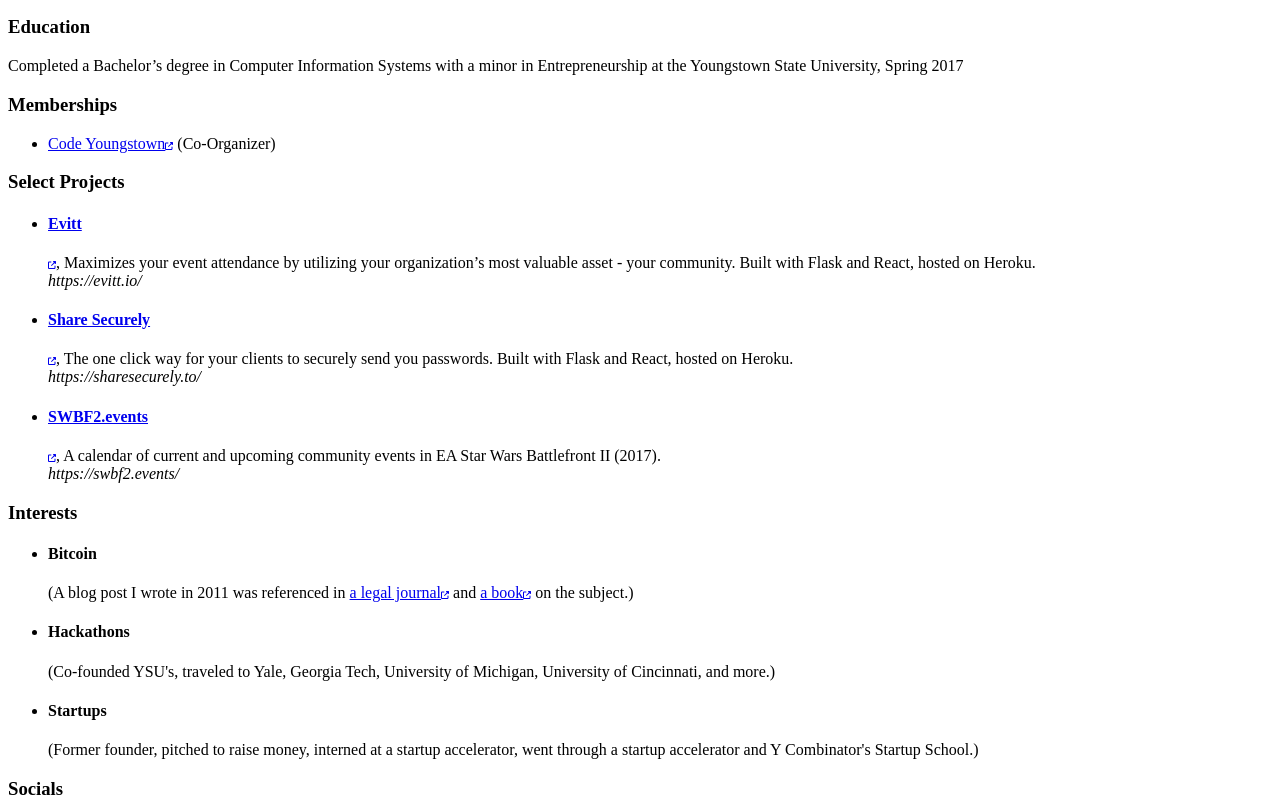
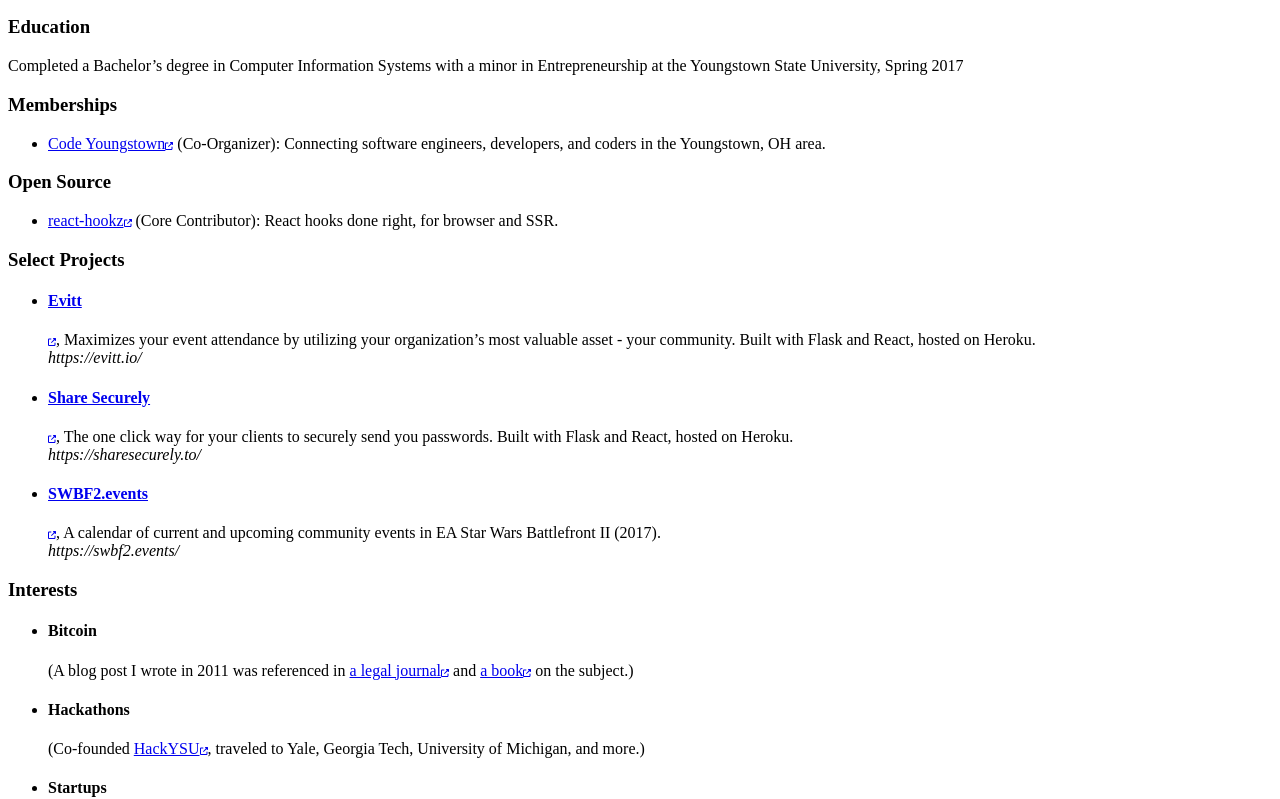
Before and after one commit to JoeDuncko/JoeDuncko.com, a Next.js app: page /resume in a window 1280 px wide. Shown: the part 1643-2442 px from the top of the page. Built offline with nearby package versions, Linux system fonts and the light colour scheme.

Commit message:
Add Open Source contributions

```diff
--- a/components/Memberships.tsx
+++ b/components/Memberships.tsx
@@ -14,7 +14,7 @@ export function Memberships() {
             >
               {membership.name}
             </ExternalLink>{" "}
-            ({membership.position})
+            ({membership.position}): {membership.description}
           </li>
         ))}
       </ul>
--- /dev/null
+++ b/components/OpenSourceContributions.tsx
@@ -0,0 +1,24 @@
+import { DataCard } from "../components/DataCard";
+import { openSourceContributions } from "../data/openSourceContributions";
+import { ExternalLink } from "./ExternalLink";
+
+export function OpenSourceContributions() {
+  return (
+    <DataCard title="Open Source">
+      <ul>
+        {openSourceContributions.map((openSourceContribution) => (
+          <li key={openSourceContribution.name} className="mb-2">
+            <ExternalLink
+              href={openSourceContribution.link}
+              title={`To ${openSourceContribution.name}`}
+            >
+              {openSourceContribution.name}
+            </ExternalLink>{" "}
+            ({openSourceContribution.position}):{" "}
+            {openSourceContribution.description}
+          </li>
+        ))}
+      </ul>
+    </DataCard>
+  );
+}
--- a/data/interests.tsx
+++ b/data/interests.tsx
@@ -32,12 +32,19 @@ export const interests: Interest[] = [
   },
   {
     name: "Hackathons",
-    description:
-      "Co-founded YSU's, traveled to Yale, Georgia Tech, University of Michigan, University of Cincinnati, and more.", // TODO: add links - via JSX?
+    description: (
+      <>
+        Co-founded{" "}
+        <ExternalLink title="Visit HackYSU" href="https://hackysu.com/">
+          HackYSU
+        </ExternalLink>
+        , traveled to Yale, Georgia Tech, University of Michigan, and more.
+      </>
+    ),
   },
   {
     name: "Startups",
     description:
-      "Former founder, pitched to raise money, interned at a startup accelerator, went through a startup accelerator and Y Combinator's Startup School.",
+      "Former founder, pitched to raise money, interned at a startup accelerator, participated in a startup accelerator and Y Combinator's Startup School.",
   },
 ];
--- a/data/memberships.ts
+++ b/data/memberships.ts
@@ -1,6 +1,7 @@
 type Membership = {
   name: string;
   position: string;
+  description: string;
   link: string;
 };
 
@@ -8,7 +9,8 @@ export const memberships: Membership[] = [
   {
     name: "Code Youngstown",
     position: "Co-Organizer",
+    description:
+      "Connecting software engineers, developers, and coders in the Youngstown, OH area.",
     link: "https://codeyoungstown.com/",
   },
-  // TODO: put the rest
 ];
--- /dev/null
+++ b/data/openSourceContributions.ts
@@ -0,0 +1,15 @@
+type OpenSourceContribution = {
+  name: string;
+  position: string;
+  description: string;
+  link: string;
+};
+
+export const openSourceContributions: OpenSourceContribution[] = [
+  {
+    name: "react-hookz",
+    position: "Core Contributor",
+    description: "React hooks done right, for browser and SSR.",
+    link: "https://github.com/react-hookz",
+  },
+];
--- a/pages/resume.tsx
+++ b/pages/resume.tsx
@@ -7,6 +7,7 @@ import { Experiences } from "../components/Experiences";
 import { Interests } from "../components/Interests";
 import { Layout } from "../components/Layout";
 import { Memberships } from "../components/Memberships";
+import { OpenSourceContributions } from "../components/OpenSourceContributions";
 import { Projects } from "../components/Projects";
 import { Socials } from "../components/Socials";
 import { siteTitle } from "../constants";
@@ -49,6 +50,7 @@ export default function Resume() {
           <div className="flex-1">
             <Education />
             <Memberships />
+            <OpenSourceContributions />
             <Projects />
             <Interests />
             <Socials className="print:hidden" />
```
